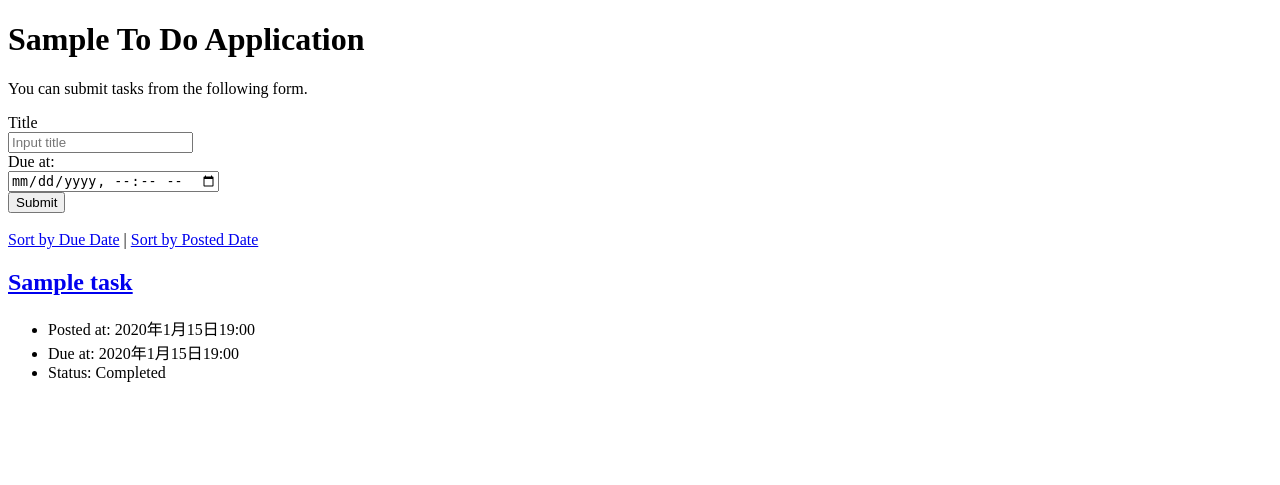
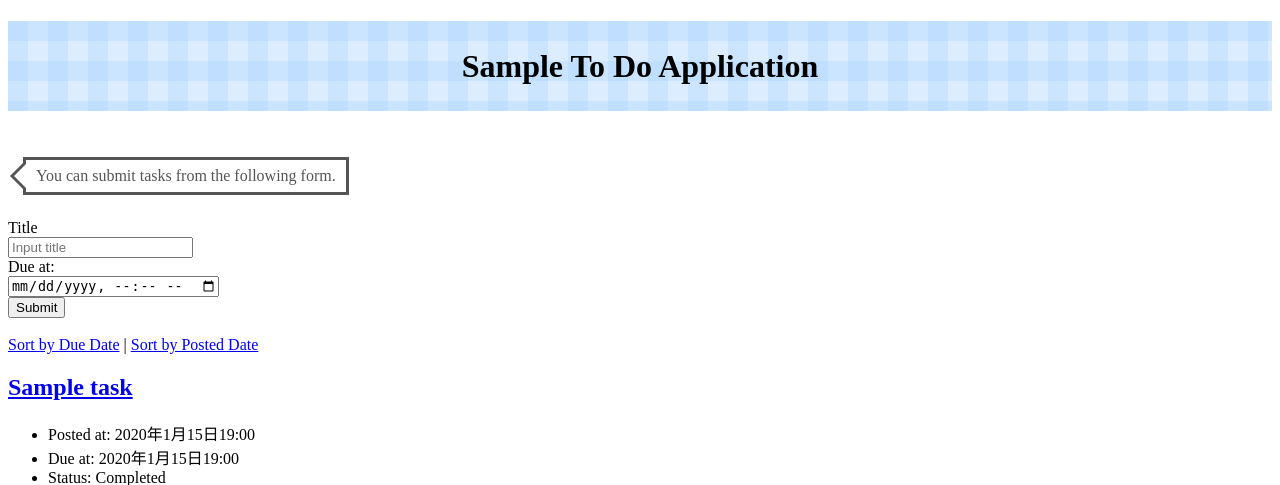
Before and after one commit to s1f102200693/django-test-exercise, a Django app: page / in a window 1280 px wide. Shown: the top 485 px of the page. Run offline with Django 4.2, Linux system fonts and the light colour scheme; tables that the repository leaves empty hold one stand-in row (values such as "Sample post").

Commit message:
add css to toppage

```diff
--- /dev/null
+++ b/static/css/style.css
@@ -0,0 +1,49 @@
+h1 {
+    padding: 1.65rem 2rem;
+    background-color: rgba(165, 210, 255, .4);
+    background-image:
+      linear-gradient(90deg, rgba(165, 210, 255, .3) 50%, transparent 50%),
+      linear-gradient(rgba(165, 210, 255, .3) 50%, transparent 50%);
+    background-size: 40px 40px;
+  }
+
+  .balloon2-left {
+    position: relative;
+    display: inline-block;
+    margin: 1.5em 0 1.5em 15px;
+    padding: 7px 10px;
+    min-width: 120px;
+    max-width: 100%;
+    color: #555;
+    font-size: 16px;
+    background: #FFF;
+    border: solid 3px #555;
+    box-sizing: border-box;
+  }
+
+  .balloon2-left:before {
+    content: "";
+    position: absolute;
+    top: 50%;
+    left: -24px;
+    margin-top: -12px;
+    border: 12px solid transparent;
+    border-right: 12px solid #FFF;
+    z-index: 2;
+  }
+
+  .balloon2-left:after {
+    content: "";
+    position: absolute;
+    top: 50%;
+    left: -30px;
+    margin-top: -14px;
+    border: 14px solid transparent;
+    border-right: 14px solid #555;
+    z-index: 1;
+  }
+
+  .balloon2-left p {
+    margin: 0;
+    padding: 0;
+  }
--- a/todo/templates/todo/index.html
+++ b/todo/templates/todo/index.html
@@ -6,15 +6,16 @@
     <title>To Do Application</title>
     <meta charset="UTF-8">
     <meta name="author" content="INIAD">
+    <link href="{% static 'css/style.css'%}" rel="stylesheet" type="text/css">
   </head>
 
   <body>
-    <h1>Sample To Do Application</h1>
-    <p>You can submit tasks from the following form.</p>
+    <h1 style="text-align:center">Sample To Do Application</h1>
+    <p class="balloon2-left">You can submit tasks from the following form.</p>
     <form action="{% url 'index' %}" method="post">
       {% csrf_token %}
       <div>
-        <label for="titleInput">Title</label><br>
+        <label for="titleInput" class="title">Title</label><br>
         <input id="titleInput" name="title" type="text" placeholder="Input title">
       </div>
       <div>
```
Also changed, not shown: config/settings.py (+7 -0 lines).
